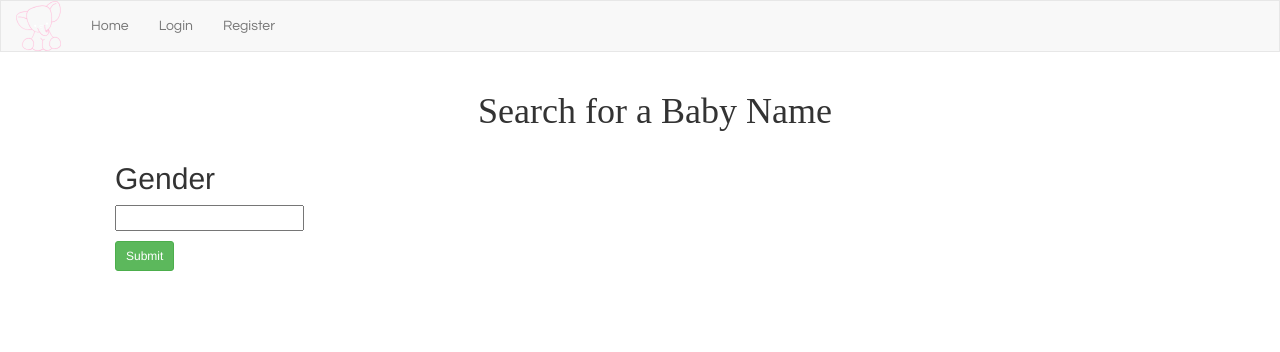
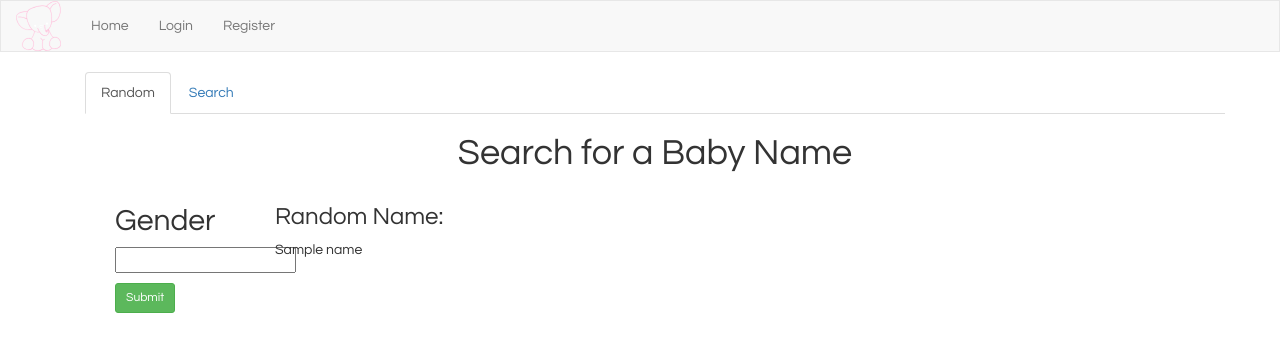
Before and after one commit to yeramirez/practice-flask, a Flask app: template templates/index.html in a window 1280 px wide. Shown: the top 352 px of the page. Run offline with Flask 2, Linux system fonts and the light colour scheme; the template is opened without the code that fills it: most values are stand-ins (such as "Sample title", 1, 10 or a date in 2020); form fields are guessed from the names that the template uses; some libraries are stand-ins or nearby versions.

Commit message:
Version .1

```diff
--- a/app.py
+++ b/app.py
@@ -30,10 +30,22 @@ def login_required(f):
 
 
 
-# -------     Index     ------- #
+# -------     Home Route     ------- #
 @app.route('/', methods=['GET', 'POST'])
 #@login_required
 def home():
+	form = GenderForm(request.form)
+	api_key = 'ya520550'
+	url = 'http://www.behindthename.com/api/random.php?usage=ita&gender='
+	space_name = '&key='
+
+	return render_template('index.html', form=form)
+
+
+
+# -------     Name Route     ------- #
+@app.route('/name', methods=['GET', 'POST'])
+def name():
 	form = GenderForm(request.form)
 	api_key = 'ya520550'
 	url = 'http://www.behindthename.com/api/random.php?usage=ita&gender='
@@ -43,24 +55,20 @@ def home():
 		if request.form['gender'] == 'female':
 			gender = 'f'
 			htmlUrl = url + gender + space_name + api_key
-			print htmlUrl
 			file = urllib2.urlopen(htmlUrl)
 			data = file.read()
 			file.close()
-    		data = xmltodict.parse(data)
-    		print data["response"]["names"]["name"][0]
-
-    	else:
+			data = xmltodict.parse(data)
+			name_info = data["response"]["names"]["name"]
+		else:
 			gender = 'm'
 			htmlUrl = url + gender + space_name + api_key
 			file = urllib2.urlopen(htmlUrl)
 			data = file.read()
 			file.close()
 			data = xmltodict.parse(data)
-			print data["response"]["names"]["name"][0]
-			return render_template('index.html', form=form,data=data)
-	return render_template('index.html', form=form, data=data)
-
+			name_info = data["response"]["names"]["name"]
+	return render_template('index.html', form=form, names=name_info)
 
 
 # -------     Welcome     ------- #
@@ -71,7 +79,6 @@ def welcome():
 
 
 # -------     Registration Class     ------- #
-
 @app.route('/register', methods=['GET', 'POST'])
 def register():
 
--- a/python_mysql_dbselect.py
+++ b/python_mysql_dbselect.py
@@ -27,3 +27,4 @@ def select_user(name):
         cursor.close()
         conn.close()
         return rows[0]
+        print rows[0]
--- a/static/main.css
+++ b/static/main.css
@@ -1,12 +1,12 @@
 .navbar { border-radius: 0px; font-family: 'Questrial', 'sans-serif'; }
 
-/*body { font-family: 'Georgia', 'sans-serif'; }*/
+body { font-family: 'Questrial', 'sans-serif'; }
 
 .e1 { margin-top: -15px; height: 50px; }
 
 .e2 { height: 200px; }
 
-h1 { text-align: center; font-family: 'Questrial, sans-serif'; }
+h1 { text-align: center;}
 
 .btn { margin: 0 auto; }
 
--- a/templates/base.html
+++ b/templates/base.html
@@ -3,7 +3,7 @@
 	<head>
 		<title>Yanely's Flask Practice</title>
 		<meta name='viewport' content='width=device-width, initial-scale=1.0'>
-		<link href='https://maxcdn.bootstrapcdn.com/bootswatch/3.3.5/cosmo/bootstrap.min.css' rel='stylesheet' media='screen'>
+		<link href='https://maxcdn.bootstrapcdn.com/bootswatch/3.3.5/lumen/bootstrap.min.css' rel='stylesheet' media='screen'>
 		<link href='https://fonts.googleapis.com/css?family=Questrial|Lora' rel='stylesheet' type='text/css'>
 		<link rel="stylesheet" type="text/css" href="/static/main.css">
 	</head>
--- a/templates/index.html
+++ b/templates/index.html
@@ -2,7 +2,14 @@
 {% block content %}
 
 <div class="container">
-	<form role="form" method="post" action="">
+	<ul class="nav nav-tabs">
+	  <li class="active"><a href="#random" data-toggle="tab">Random</a></li>
+	  <li><a href="#search" data-toggle="tab">Search</a></li>
+	</ul>
+
+	<div id="myTabContent" class="tab-content">
+	  <div class="tab-pane fade active in" id="random">
+	    <form role="form" method="post" action="/name">
 			<h1>Search for a Baby Name</h1>
 			<div class="form-group col-lg-2 control-label">
 			  <div class="col-lg-10">
@@ -14,12 +21,17 @@
 			  </div>
 			</div>
 		</form>
-	<div>
-    	{% if form.data %}
-            {% for data in form.data %}
-              {{ data }}
+		<div class="list-group col-lg-10">
+	        {% if names is defined %}
+	        <h3>Random Name:</h3>
+	        	{% for name in names %}
+	          		{{ name }}
 	    		{% endfor %}
 	    	{% endif %}
+	    </div>
+	  </div>
+	  <div class="tab-pane fade in" id="search">
+	  </div>
 	</div>
 </div>
 
```
Also changed, not shown: 1 other file. Lines whose indentation alone changed are shown as unchanged.
